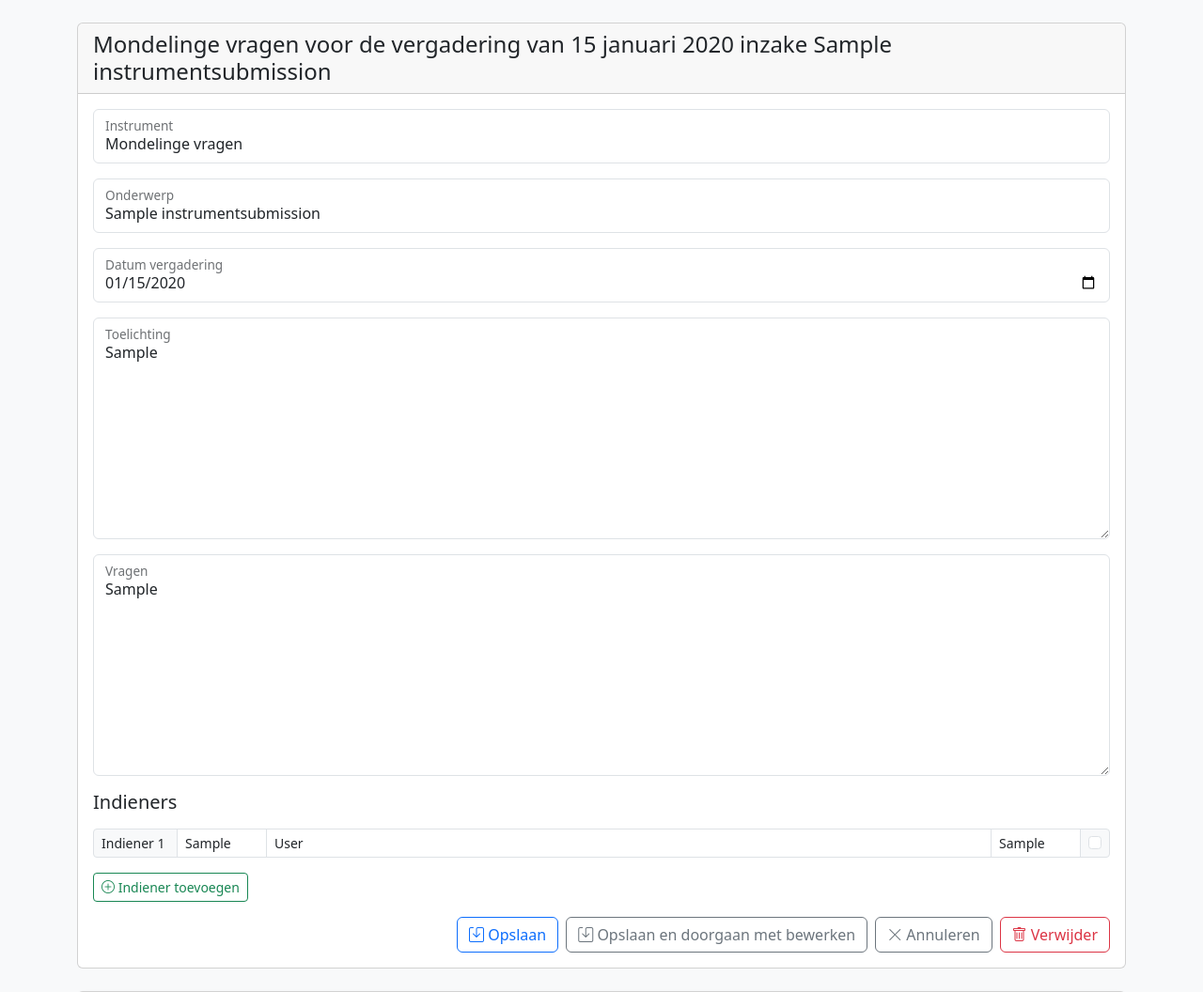
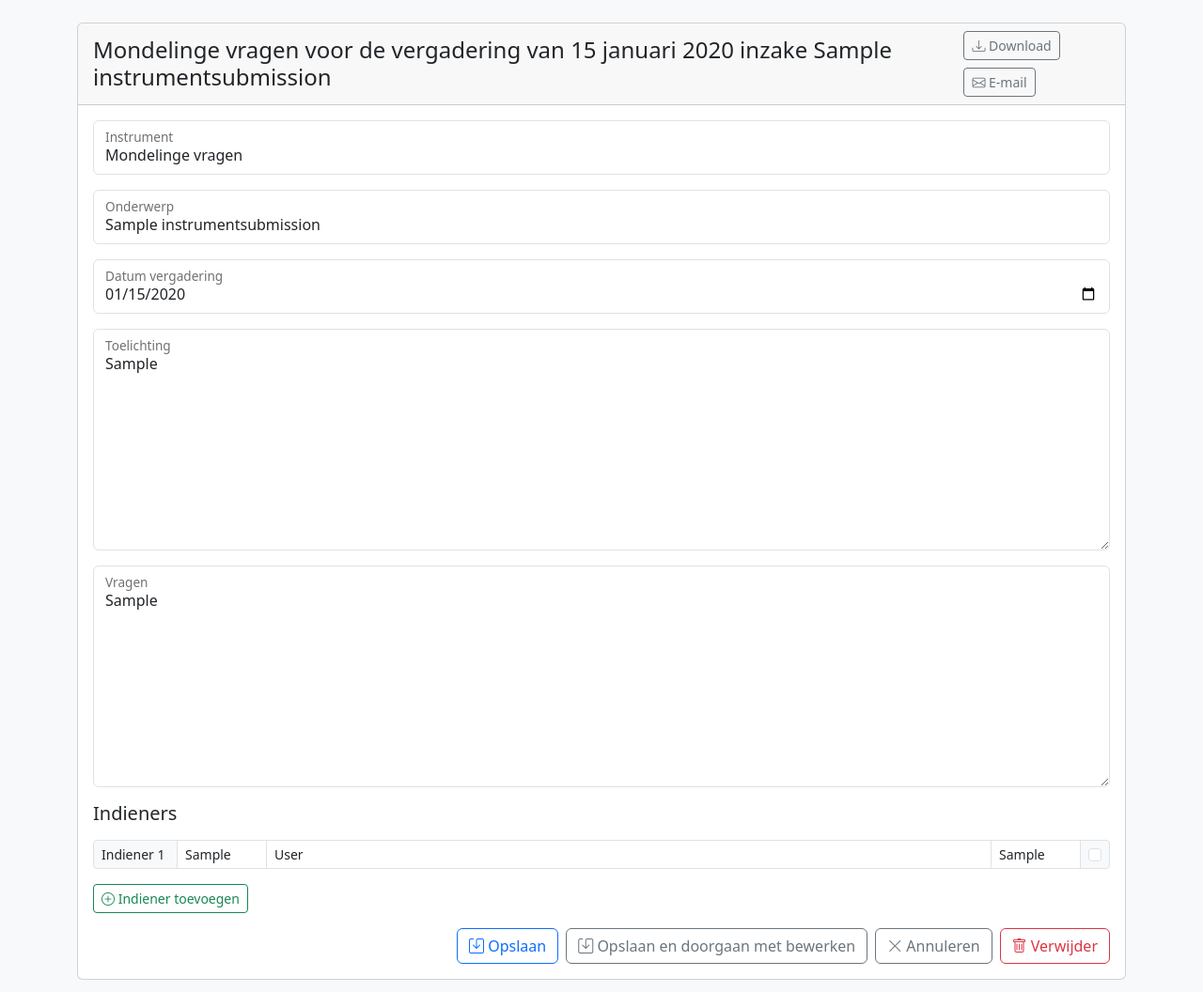
Before and after one commit to dirkvleeuwen/doc_gen_do, a Django app: page /instruments/submissions/edit/1/ in a window 1280 px wide. Shown: the part 56-1112 px from the top of the page at 94% size. Run offline with Django 5.2, Linux system fonts and the light colour scheme; a user stored in the database is signed in; tables that the repository leaves empty hold one stand-in row (values such as "Sample post"); parts of the project's set-up code (start-up, migrations or seed data) failed here and were passed over; some libraries are stand-ins or nearby versions.

Commit message:
Submission Form: download, e-mail en delen overgezet naar de form, met het oog op verwijderen detail view

```diff
--- a/instruments/templates/instruments/submission_form.html
+++ b/instruments/templates/instruments/submission_form.html
@@ -56,8 +56,17 @@
         {% endwith %}
       {% endif %}
     </span></h1>
-
-
+    <div class="d-flex flex-wrap gap-2">
+      <button type="button" class="btn btn-sm btn-outline-secondary" data-bs-toggle="modal" data-bs-target="#downloadModal" title="Download opties">
+        <i class="bi bi-download"></i> Download
+      </button>
+      <button type="button" class="btn btn-sm btn-outline-secondary" data-bs-toggle="modal" data-bs-target="#emailModal" title="E-mail opties">
+        <i class="bi bi-envelope"></i> E-mail
+      </button>
+      <button type="button" id="shareButton" class="btn btn-sm btn-outline-success" title="Delen">
+        <i class="bi bi-share"></i> Delen
+      </button>
+    </div>
   </div>
   <div class="card-body">
     <form method="POST">
@@ -263,6 +272,80 @@
   </div>
 </div>
 {% endif %}
+{# ----- MODALS & SHARE SCRIPT (from submission_detail.html) ----- #}
+<!-- Download Modal -->
+<div class="modal fade" id="downloadModal" tabindex="-1" aria-labelledby="downloadModalLabel" aria-hidden="true">
+  <div class="modal-dialog">
+    <div class="modal-content">
+      <div class="modal-header">
+        <h5 class="modal-title" id="downloadModalLabel">Download opties</h5>
+        <button type="button" class="btn-close" data-bs-dismiss="modal" aria-label="Close"></button>
+      </div>
+      <div class="modal-body">
+        <div class="list-group list-group-flush">
+          {% for option in download_export_options %}
+            <a href="{% url option.url_name object.pk %}"
+               class="list-group-item list-group-item-action d-flex align-items-center">
+              <i class="bi {{ option.icon|default:'bi-file-earmark' }} me-3" style="font-size: 1.2rem;"></i>
+              {{ option.label|default:option.url_name }}
+            </a>
+          {% empty %}
+            <p class="list-group-item text-muted">Geen download opties beschikbaar.</p>
+          {% endfor %}
+        </div>
+      </div>
+    </div>
+  </div>
+</div>
+
+<!-- Email Modal -->
+<div class="modal fade" id="emailModal" tabindex="-1" aria-labelledby="emailModalLabel" aria-hidden="true">
+  <div class="modal-dialog">
+    <div class="modal-content">
+      <div class="modal-header">
+        <h5 class="modal-title" id="emailModalLabel">E-mail opties</h5>
+        <button type="button" class="btn-close" data-bs-dismiss="modal" aria-label="Close"></button>
+      </div>
+      <div class="modal-body">
+        <div class="d-grid gap-2">
+          {% for option in email_export_options %}
+            <form method="post" action="{% url 'instrument_email_export' object.pk %}" class="d-grid">
+              {% csrf_token %}
+              <input type="hidden" name="format" value="{{ option.fmt }}">
+              <button type="submit" class="btn btn-sm btn-outline-secondary text-start">
+                <i class="bi {{ option.icon|default:'bi-file-earmark' }} me-2"></i>
+                {{ option.label|default:option.fmt }} via e-mail
+              </button>
+            </form>
+          {% empty %}
+            <p class="text-muted">Geen e-mail opties beschikbaar.</p>
+          {% endfor %}
+        </div>
+      </div>
+    </div>
+  </div>
+</div>
+
+<!-- Share Button Script -->
+<script>
+document.addEventListener('DOMContentLoaded', function() {
+  var shareBtn = document.getElementById('shareButton');
+  if (navigator.share) {
+    // Deel de preview-tekst, niet de URL
+    var shareText = `{{ preview|escapejs }}`;
+    shareBtn.addEventListener('click', function() {
+      navigator.share({
+        title: "{{ object.subject|default:form.subject.value }}",
+        text: shareText
+      }).catch(function(error) {
+        console.error('Error sharing:', error);
+      });
+    });
+  } else {
+    shareBtn.style.display = 'none';
+  }
+});
+</script>
 {% endblock %}
 
 {% block scripts %}
--- a/instruments/views.py
+++ b/instruments/views.py
@@ -58,6 +58,11 @@ class InstrumentSubmissionCreateView(CreateView):
             context['submitter_formset'] = SubmitterFormSet(self.request.POST, instance=self.object)
         else:
             context['submitter_formset'] = SubmitterFormSet(instance=self.object)
+        # Voeg export- en e-mail opties toe voor download/email modals
+        context['download_export_options'] = DOWNLOAD_OPTIONS
+        context['email_export_options'] = EMAIL_OPTIONS
+        # Voeg preview toe voor share-button (leegt preview bij nieuw object)
+        context['preview'] = ''
         return context
 
     def form_valid(self, form):
@@ -101,6 +106,21 @@ class InstrumentSubmissionUpdateView(UpdateView):
         # Add notes and note form for the submission_form template
         context['notes'] = Note.objects.filter(submission=self.object).order_by('-created_at')
         context['note_form'] = NoteForm()
+        # Voeg export- en e-mail opties toe voor download/email modals
+        context['download_export_options'] = DOWNLOAD_OPTIONS
+        context['email_export_options'] = EMAIL_OPTIONS
+        # Voeg preview toe voor share-button (zelfde als detailview)
+        submission = self.object
+        table_data = [[s.initials, s.lastname, s.party] for s in submission.submitters.all()]
+        preview_data = process_gui_data(
+            table_data=table_data,
+            instrument=submission.instrument,
+            subject=submission.subject,
+            date_str=str(submission.date),
+            considerations=submission.considerations,
+            requests=submission.requests
+        )
+        context['preview'] = render_to_string("instruments/previews/template.txt", preview_data)
         return context
 
     def form_valid(self, form):
```
